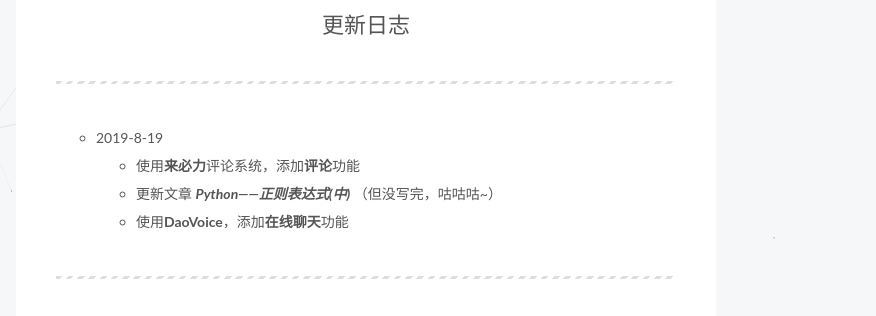
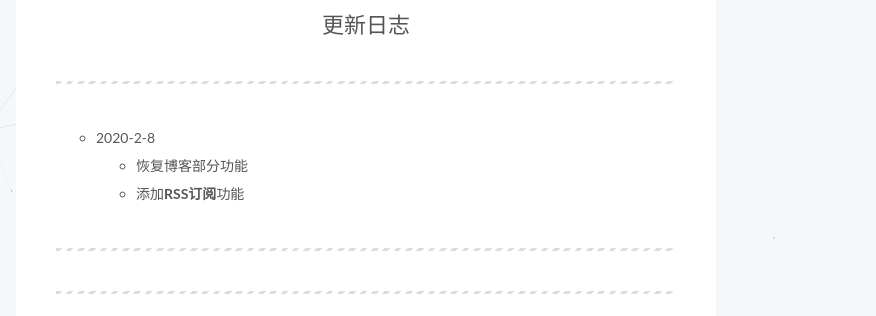
Before and after one commit to stbyu/blog, a plain HTML site: page update/index.html in a window 1280 px wide. Shown: the part 75-391 px from the top of the page, 404-1280 px from the left. Drawn offline with nearby package versions, Linux system fonts and the light colour scheme; a script that the page names is missing.

Commit message:
Site updated: 2020-02-08 13:32:53

```diff
--- a/update/index.html
+++ b/update/index.html
@@ -109,14 +109,14 @@
 
 
 
-<meta name="description" content="2019-8-19 使用来必力评论系统，添加评论功能 更新文章 Python——正则表达式(中) （但没写完，咕咕咕~） 使用DaoVoice，添加在线聊天功能      2019-8-18 更新文章 Python——正则表达式(上)      2019-08-17 新增鼠标点击特效 新增代码一键复制功能 新增赞赏功能 修改主题、侧边栏目录颜色为#83b8f4 修改背景图片 添加背景动画效果-">
+<meta name="description" content="2020-2-8 恢复博客部分功能 添加RSS订阅功能       2019-8-19 使用来必力评论系统，添加评论功能 更新文章 Python——正则表达式(中) （但没写完，咕咕咕~） 使用DaoVoice，添加在线聊天功能      2019-8-18 更新文章 Python——正则表达式(上)      2019-08-17 新增鼠标点击特效 新增代码一键复制功能 新增赞赏功能 修改主">
 <meta property="og:type" content="website">
 <meta property="og:title" content="更新日志">
 <meta property="og:url" content="http://yoursite.com/blog/update/index.html">
 <meta property="og:site_name" content="Stbyu&#39;s blog">
-<meta property="og:description" content="2019-8-19 使用来必力评论系统，添加评论功能 更新文章 Python——正则表达式(中) （但没写完，咕咕咕~） 使用DaoVoice，添加在线聊天功能      2019-8-18 更新文章 Python——正则表达式(上)      2019-08-17 新增鼠标点击特效 新增代码一键复制功能 新增赞赏功能 修改主题、侧边栏目录颜色为#83b8f4 修改背景图片 添加背景动画效果-">
+<meta property="og:description" content="2020-2-8 恢复博客部分功能 添加RSS订阅功能       2019-8-19 使用来必力评论系统，添加评论功能 更新文章 Python——正则表达式(中) （但没写完，咕咕咕~） 使用DaoVoice，添加在线聊天功能      2019-8-18 更新文章 Python——正则表达式(上)      2019-08-17 新增鼠标点击特效 新增代码一键复制功能 新增赞赏功能 修改主">
 <meta property="article:published_time" content="2019-08-13T03:35:38.000Z">
-<meta property="article:modified_time" content="2019-08-19T13:03:13.015Z">
+<meta property="article:modified_time" content="2020-02-08T05:32:35.286Z">
 <meta property="article:author" content="Stbyu">
 <meta name="twitter:card" content="summary">
 
@@ -341,6 +341,15 @@
 
 
           <hr>
+<ul>
+<li>2020-2-8<ul>
+<li>恢复博客部分功能</li>
+<li>添加<strong>RSS订阅</strong>功能</li>
+</ul>
+</li>
+</ul>
+<hr>
+<hr>
 <ul>
 <li>2019-8-19<ul>
 <li>使用<strong>来必力</strong>评论系统，添加<strong>评论</strong>功能</li>
```
